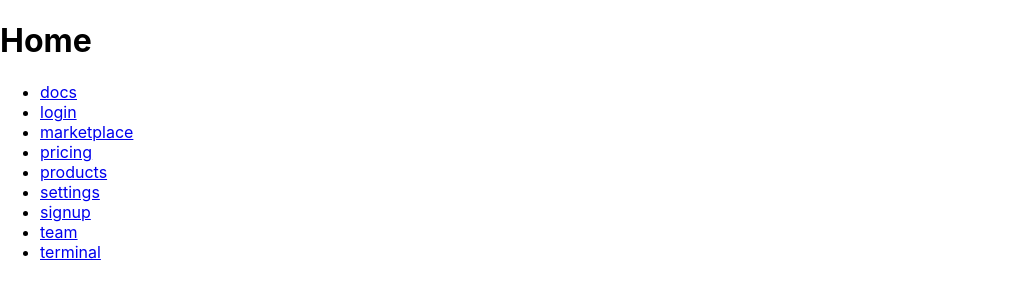
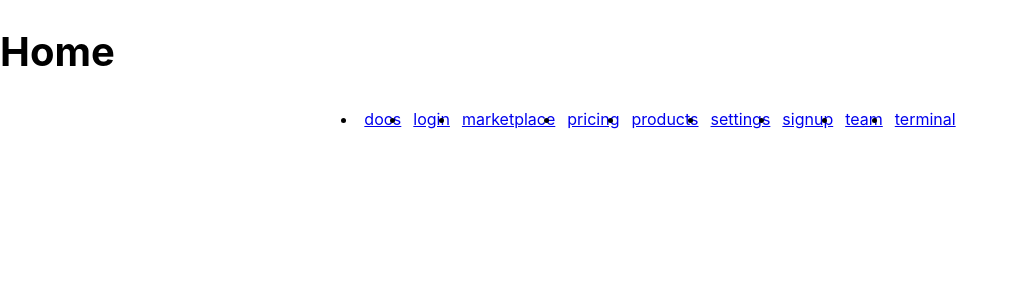
Before and after one commit to kazoomarc/sitolo-online, a React (Create React App) app: page / in a window 1280 px wide. Shown: the top 300 px of the page, without its empty margins (0-1017 px from the left). Built offline with nearby package versions, Linux system fonts and the light colour scheme.

Commit message:
add nav-links styles

```diff
--- a/src/common-components/top-nav.js
+++ b/src/common-components/top-nav.js
@@ -4,32 +4,32 @@ export default function NavTop(props) {
   return (
     <>
       <h1 className="heading-1">{props.title}</h1>
-      <ul className="Nav-links">
-        <li>
+      <ul className="nav-links">
+        <li className="link-item">
           <NavLink to="/docs">docs</NavLink>
         </li>
-        <li>
+        <li className="link-item">
           <NavLink to="/login">login</NavLink>
         </li>
-        <li>
+        <li className="link-item">
           <NavLink to="/marketplace">marketplace</NavLink>
         </li>
-        <li>
+        <li className="link-item">
           <NavLink to="/pricing">pricing</NavLink>
         </li>
-        <li>
+        <li className="link-item">
           <NavLink to="/products">products</NavLink>
         </li>
-        <li>
+        <li className="link-item">
           <NavLink to="/settings">settings</NavLink>
         </li>
-        <li>
+        <li className="link-item">
           <NavLink to="/signup">signup</NavLink>
         </li>
-        <li>
+        <li className="link-item">
           <NavLink to="/team">team</NavLink>
         </li>
-        <li>
+        <li className="link-item">
           <NavLink to="/terminal">terminal</NavLink>
         </li>
       </ul>
--- a/src/index.css
+++ b/src/index.css
@@ -18,3 +18,15 @@ code {
   font-family: source-code-pro, Menlo, Monaco, Consolas, 'Courier New',
     monospace;
 }
+.heading-1 {
+  font-size: 40px;
+}
+.nav-links {
+  display: flex;
+  flex-direction: row;
+  align-items: center;
+  justify-content: center;
+}
+.link-item {
+  padding: 6px;
+}
```
